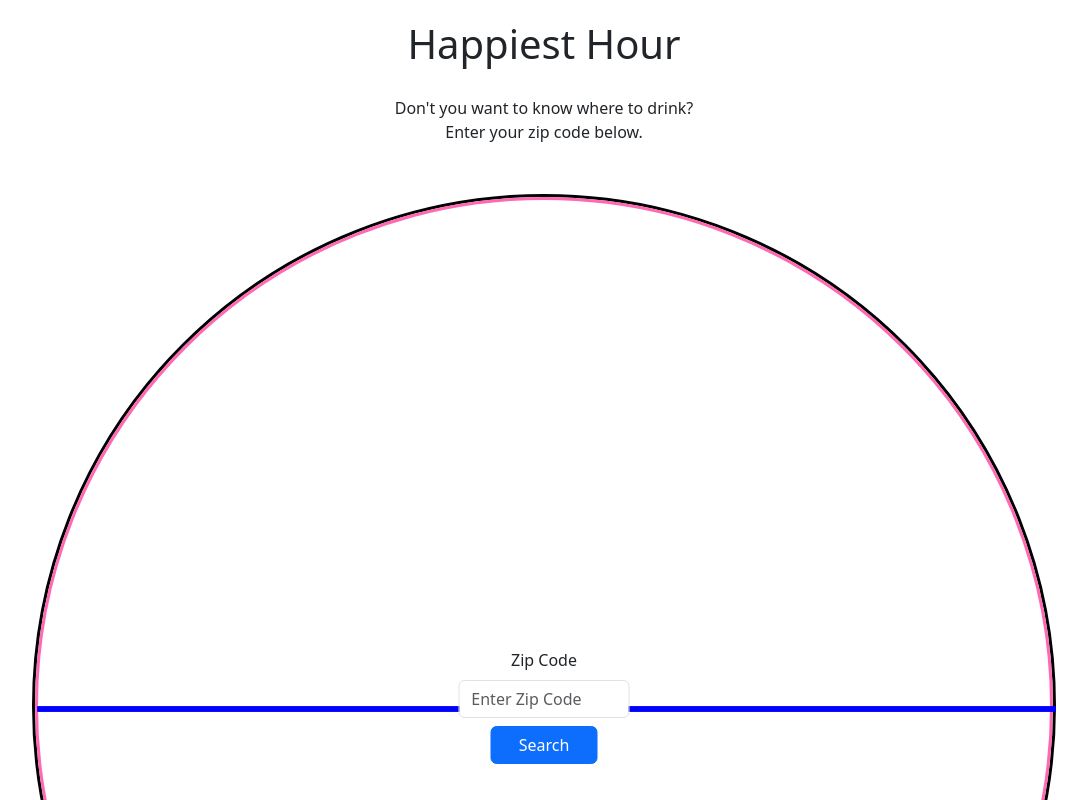
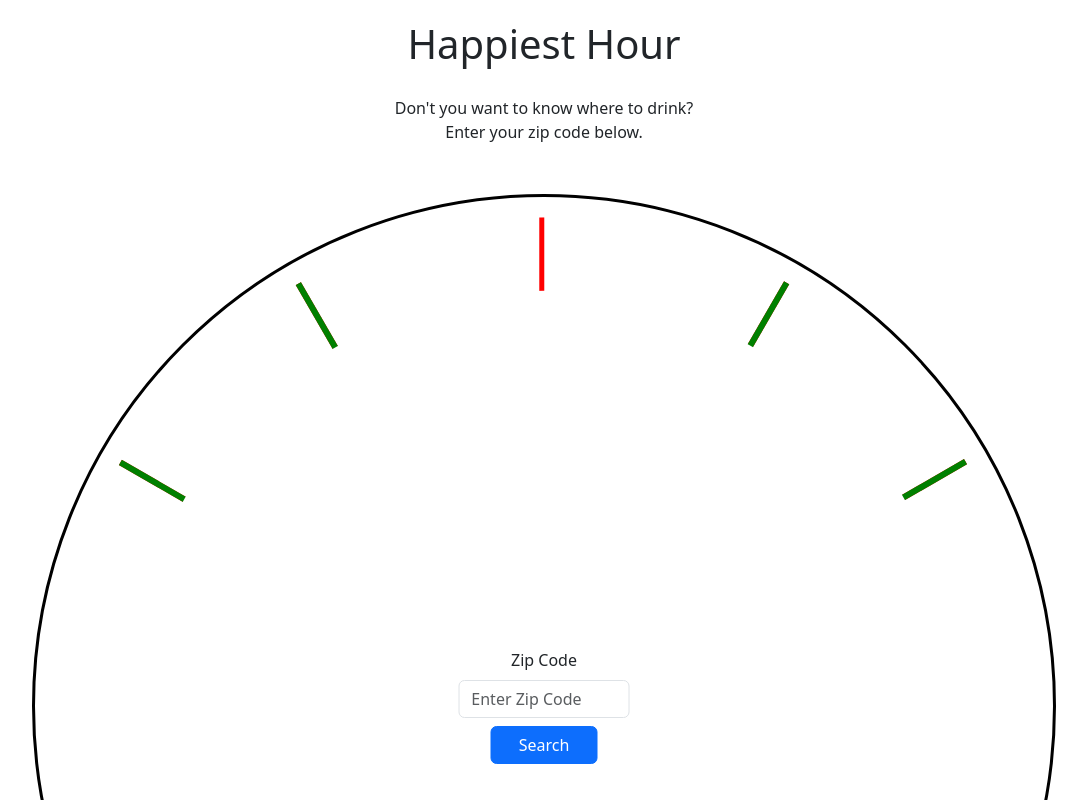
Before and after one commit to ColdWeatherBoyy/happiest-hour, a React (Vite) app in the folder client/: page / in a window 1280 px wide. Shown: the top 800 px of the page, without its empty margins (96-1183 px from the left). Built offline with nearby package versions, Linux system fonts and the light colour scheme.

Commit message:
dashes added along clock circumference

```diff
--- a/client/src/components/Clock/Clock.css
+++ b/client/src/components/Clock/Clock.css
@@ -2,7 +2,7 @@
     --diameter: 80vw;
 }
 
-.clock {
+.clock-frame {
     border: 3px solid black;
     background-color: rgb(255, 255, 255);
     border-radius: 50%;
--- a/client/src/components/Clock/Clock.jsx
+++ b/client/src/components/Clock/Clock.jsx
@@ -5,7 +5,7 @@ import Numbers from './Numbers/Numbers';
 const Clock = ({ setSubmittedZip }) => {
 
 	return (
-		<div className="clock">
+		<div className="clock-frame">
             <Numbers />
 			<SubmitForm setSubmittedZip={(zipCode) => setSubmittedZip(zipCode)} />
         </div>
--- a/client/src/components/Clock/Numbers/Numbers.css
+++ b/client/src/components/Clock/Numbers/Numbers.css
@@ -1,29 +1,71 @@
-.clock-face {
-    /* overflow: hidden; */
-    width: 100%;
-    height: 100%;
+.outer-clock-face {
+    overflow: hidden;
+    position: relative;
+    top: 50%;
+    left: 50%;
+    transform: translate(-50%, -50%);
+    width: 97%;
+    height: 97%;
     border-radius: 50%;
-    border: 3px solid hotpink;
+    border: 5px solid rgb(255, 255, 255);
 }
 
-.marking {
+/* NEED EXPLANATION FOR ::after & ::before effect */
+
+.outer-clock-face::after {
+    -webkit-transform: rotate(90deg);
+    -moz-transform: rotate(90deg);
+    transform: rotate(90deg);
+}
+
+.outer-clock-face::after,
+.outer-clock-face::before,
+.outer-clock-face .marking {
     width: 5px;
     height: 100%;
-    background-color: blue;
+    background-color: red;
     position: absolute;
     content: '';
-    left: 50%;
-    transform: translate(-50%,0);
+    left: 49.5%;
 }
 
-.clock-face::before,
-.clock-face::after,
-.marking {
-    transform: rotate(90deg)
+/* NEED EXPLANATION FOR ::after & ::before effect */
+
+.outer-clock-face .marking {
+    border: 3px solid green;
 }
 
-/* .clock-face::after {
-    -webkit-transform: rotate(90deg);
-    -moz-transform: rotate(90deg);
-    transform: rotate(90deg)
-} */
+.outer-clock-face .marking.marking-1 {
+    -webkit-transform: rotate(30deg);
+    -moz-transform: rotate(30deg);
+    transform: rotate(30deg);
+}
+
+.outer-clock-face .marking.marking-2 {
+    -webkit-transform: rotate(60deg);
+    -moz-transform: rotate(60deg);
+    transform: rotate(60deg);
+}
+
+.outer-clock-face .marking.marking-3 {
+    -webkit-transform: rotate(120deg);
+    -moz-transform: rotate(120deg);
+    transform: rotate(120deg);
+}
+
+.outer-clock-face .marking.marking-4 {
+    -webkit-transform: rotate(150deg);
+    -moz-transform: rotate(150deg);
+    transform: rotate(150deg);
+}
+
+.inner-clock-face {
+    position: relative;
+    width: 85%;
+    height: 85%;
+    top: 50%;
+    left: 50%;
+    transform: translate(-50%, -50%);
+    border-radius: 50%;
+    background-color: white;
+}
--- a/client/src/components/Clock/Numbers/Numbers.jsx
+++ b/client/src/components/Clock/Numbers/Numbers.jsx
@@ -2,11 +2,12 @@ import './Numbers.css'
 
 const Numbers = () => {
     return(
-        <div className='clock-face'>
-            <div className="marking marking-1"></div>
-            <div className="marking marking-2"></div>
-            <div className="marking marking-3"></div>
-            <div className="marking marking-4"></div>
+        <div className='outer-clock-face'>
+                <div className="marking marking-1"></div>
+                <div className="marking marking-2"></div>
+                <div className="marking marking-3"></div>
+                <div className="marking marking-4"></div>
+                <div className="inner-clock-face"></div>
         </div>
     )
 };
```
